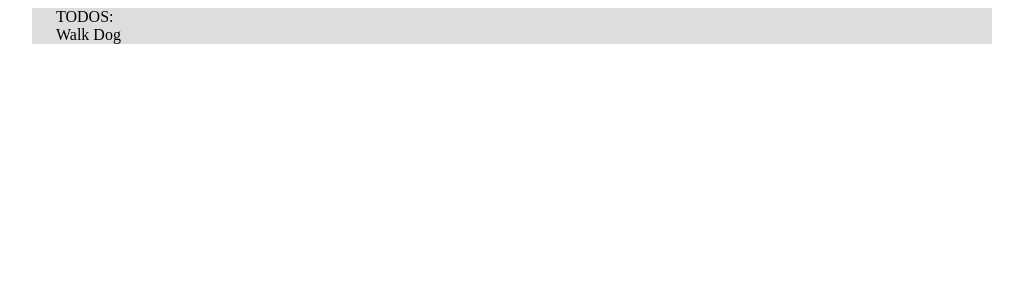
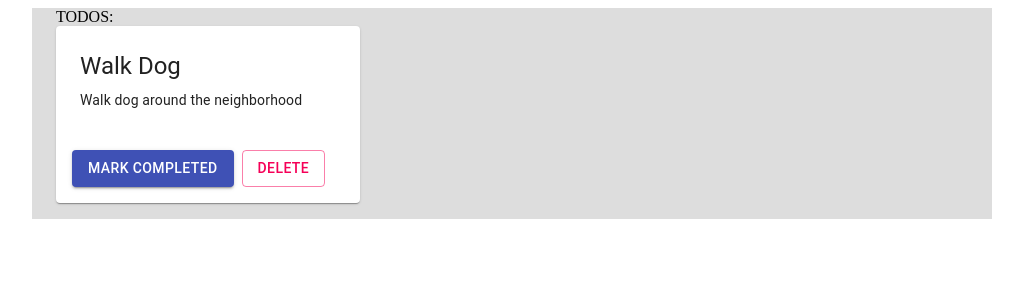
Before and after one commit to kyle4real/MERN-todo-app, a React (Create React App) app in the folder client/: page / in a window 1280 px wide. Shown: the top 300 px of the page, without its empty margins (128-1151 px from the left). Built offline with nearby package versions, Linux system fonts and the light colour scheme.

Commit message:
Todos and Todo component styles with Material UI.

```diff
--- a/client/src/components/Todos/Todo/Todo.js
+++ b/client/src/components/Todos/Todo/Todo.js
@@ -1,11 +1,30 @@
 import React from "react";
+import useStyles from "./style";
 
-import { Grid } from "@material-ui/core";
+import { Grid, Card, CardContent, Typography, CardActions, Button } from "@material-ui/core";
 
 const Todo = ({ id, title, description }) => {
+    const classes = useStyles();
     return (
         <Grid item xs={12} sm={6} md={4}>
-            {title}
+            <Card className={classes.todoCard}>
+                <CardContent className={classes.cardContent}>
+                    <Typography gutterBottom variant="h5" component="h2">
+                        {title}
+                    </Typography>
+                    <Typography variant="body2" component="p">
+                        {description}
+                    </Typography>
+                </CardContent>
+                <CardActions>
+                    <Button className={classes.completeBtn} variant="contained" color="primary">
+                        Mark Completed
+                    </Button>
+                    <Button variant="outlined" color="secondary">
+                        Delete
+                    </Button>
+                </CardActions>
+            </Card>
         </Grid>
     );
 };
--- /dev/null
+++ b/client/src/components/Todos/Todo/style.js
@@ -0,0 +1,17 @@
+import { makeStyles } from "@material-ui/core";
+
+export default makeStyles((theme) => ({
+    todoCard: {
+        height: "100%",
+        display: "flex",
+        flexDirection: "column",
+        padding: theme.spacing(1),
+    },
+    cardContent: {
+        flexGrow: 1,
+        paddingBottom: "1rem",
+    },
+    completeBtn: {
+        whiteSpace: "nowrap",
+    },
+}));
--- a/client/src/components/Todos/style.js
+++ b/client/src/components/Todos/style.js
@@ -3,5 +3,6 @@ import { makeStyles } from "@material-ui/core";
 export default makeStyles(() => ({
     todoGrid: {
         background: "#ddd",
+        paddingBottom: "2rem",
     },
 }));
```
